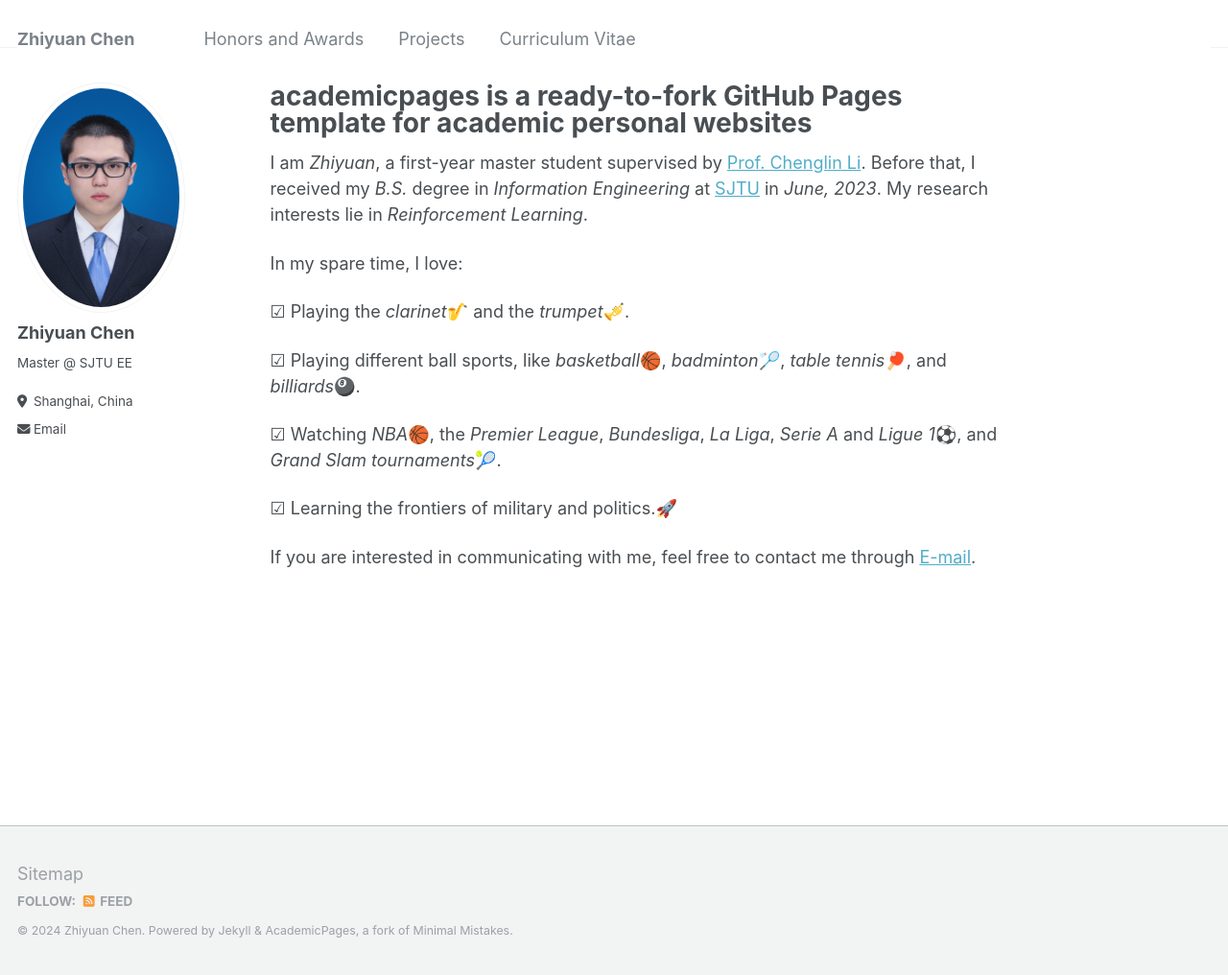
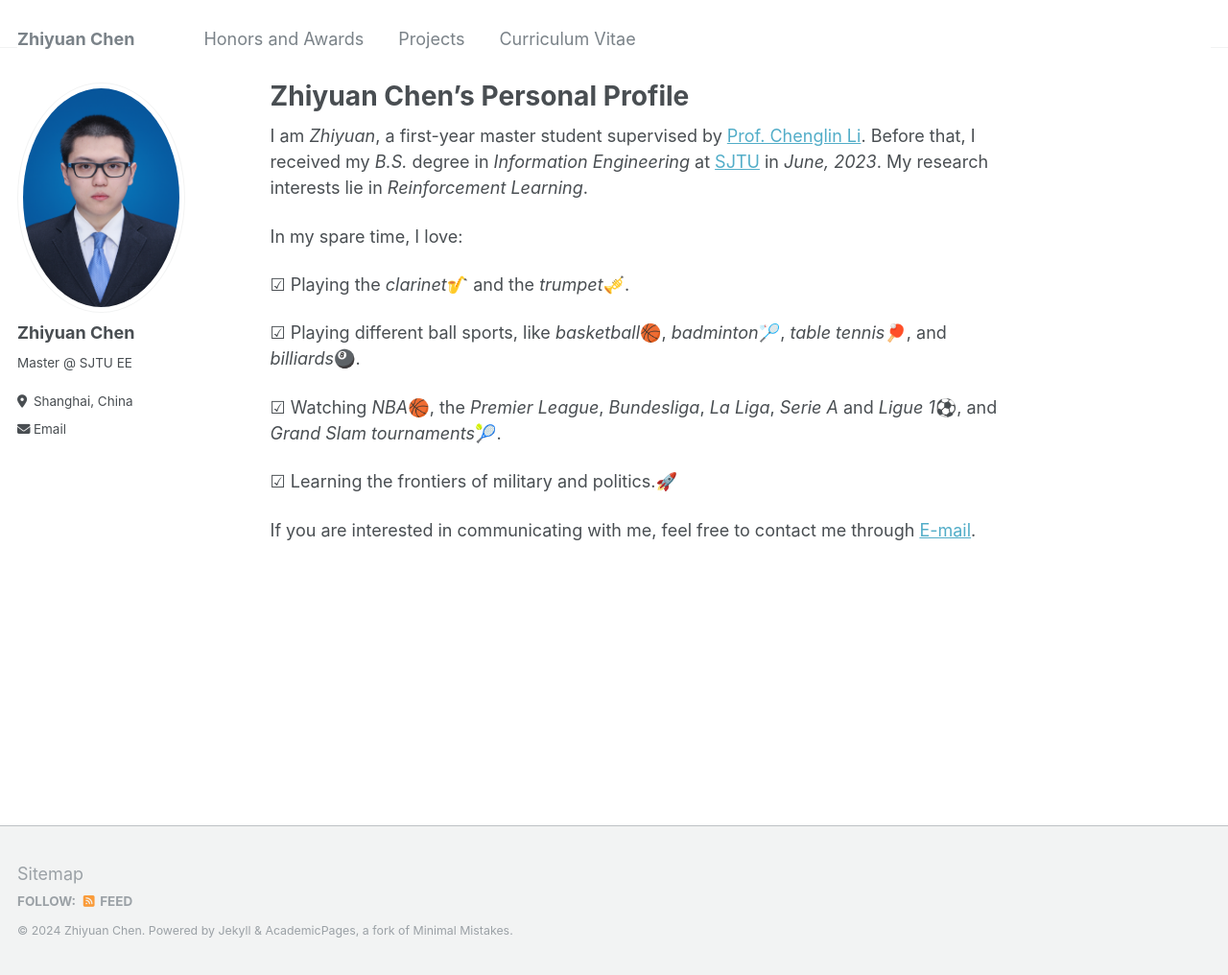
Before and after one commit to chenzhiyuan-stack1/chenzhiyuan-stack1.github.io, a Jekyll site: the page built from _pages/about.md, in a window 1280 px wide and 1016 px high. Shown: the whole window at 96% size. Built offline with Jekyll 4.4.1, drawn with Linux system fonts in a browser that asks for light colours.

Commit message:
Update about.md

```diff
--- a/_pages/about.md
+++ b/_pages/about.md
@@ -1,6 +1,6 @@
 ---
 permalink: /
-title: "academicpages is a ready-to-fork GitHub Pages template for academic personal websites"
+title: "Zhiyuan Chen's Personal Profile"
 author_profile: true
 redirect_from:
   - /about/
```
